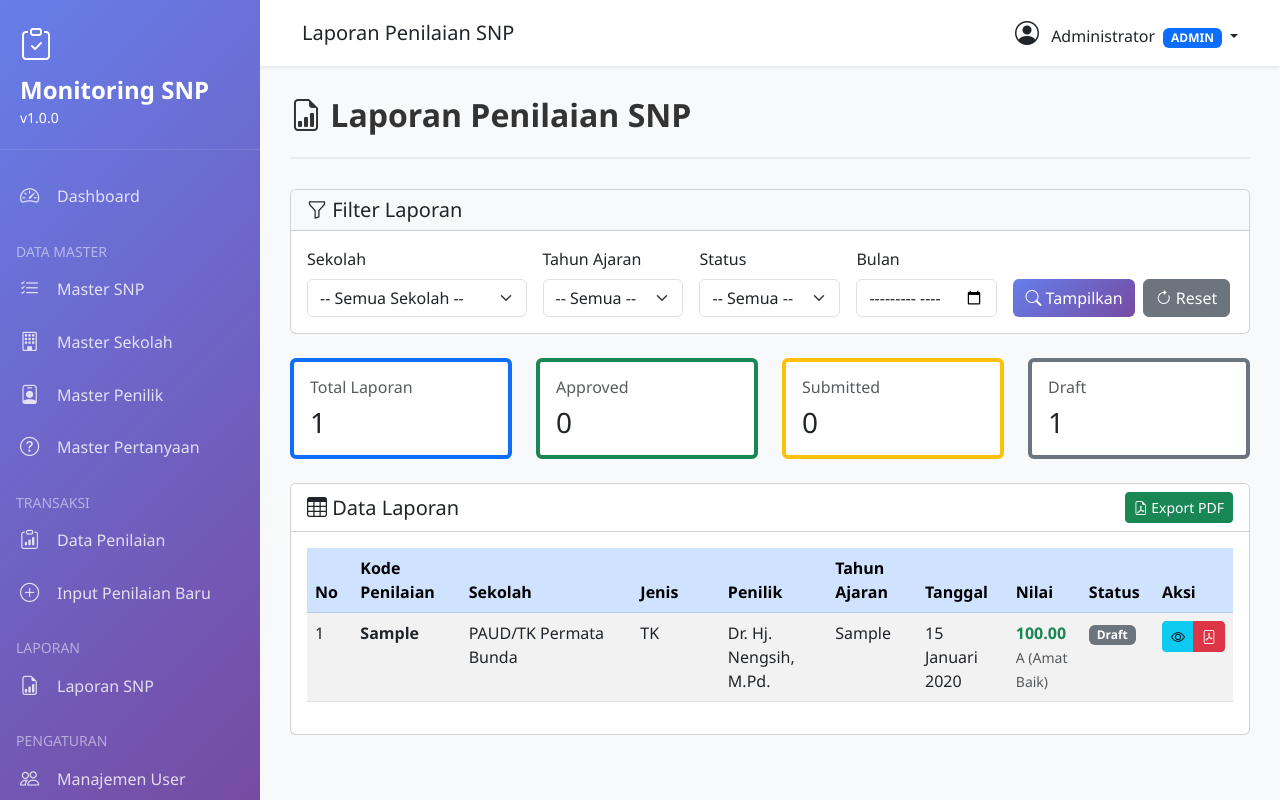
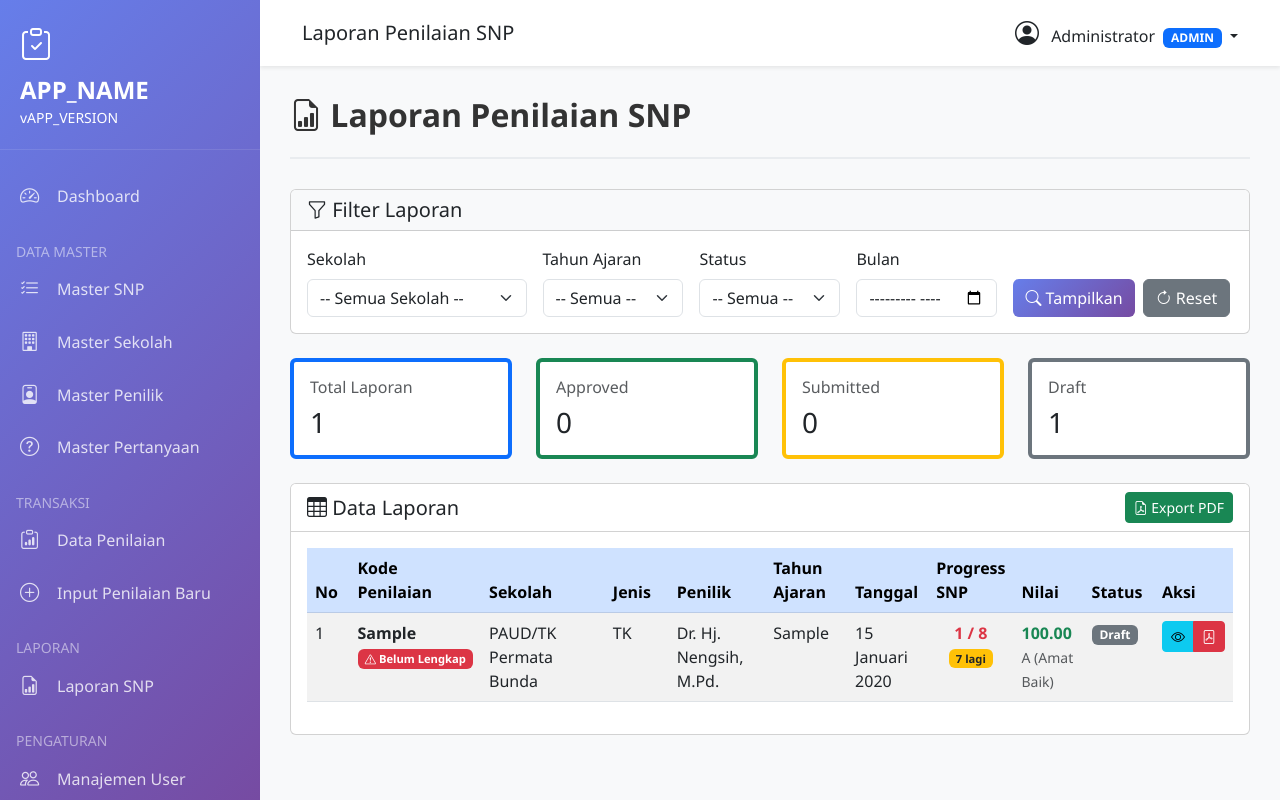
Before and after one commit to miftahnurjamil/monitoring-snp, a PHP site: page /monitoring-snp/modules/laporan.php in a window 1280 px wide. Run offline with PHP 8.4, Linux system fonts and the light colour scheme; a user stored in the database is signed in; data comes from the database, SQL or seed files in the repository; tables that the repository leaves empty hold one stand-in row (values such as "Sample post"); some libraries are stand-ins or nearby versions.

Commit message:
prgress cnp di laporan

```diff
--- a/modules/laporan.php
+++ b/modules/laporan.php
@@ -39,7 +39,8 @@ $laporan = $db->query("
         s.jenis_sekolah,
         p.nama_lengkap as nama_penilik,
         (SELECT SUM(total_skor_perolehan) FROM rekapitulasi_snp WHERE transaksi_id = t.id) as total_perolehan,
-        (SELECT SUM(total_skor_maksimal) FROM rekapitulasi_snp WHERE transaksi_id = t.id) as total_maksimal
+        (SELECT SUM(total_skor_maksimal) FROM rekapitulasi_snp WHERE transaksi_id = t.id) as total_maksimal,
+        (SELECT COUNT(DISTINCT snp_id) FROM rekapitulasi_snp WHERE transaksi_id = t.id) as snp_dinilai
     FROM transaksi_penilaian t
     LEFT JOIN master_sekolah s ON t.sekolah_id = s.id
     LEFT JOIN master_penilik p ON t.penilik_id = p.id
@@ -171,11 +172,12 @@ require_once '../includes/header.php';
                     <tr>
                         <th width="5%">No</th>
                         <th width="12%">Kode Penilaian</th>
-                        <th width="20%">Sekolah</th>
-                        <th width="10%">Jenis</th>
+                        <th width="18%">Sekolah</th>
+                        <th width="8%">Jenis</th>
                         <th width="12%">Penilik</th>
                         <th width="10%">Tahun Ajaran</th>
-                        <th width="10%">Tanggal</th>
+                        <th width="9%">Tanggal</th>
+                        <th width="8%">Progress SNP</th>
                         <th width="8%">Nilai</th>
                         <th width="8%">Status</th>
                         <th width="5%">Aksi</th>
@@ -190,6 +192,11 @@ require_once '../includes/header.php';
                             $nilai = round(($row['total_perolehan'] / $row['total_maksimal']) * 100, 2);
                         }
                         $kategori = getKategoriNilai($nilai);
+
+                        // Progress SNP
+                        $snp_dinilai = (int)$row['snp_dinilai'];
+                        $total_snp = 8;
+                        $progress_lengkap = ($snp_dinilai >= $total_snp);
 
                         // Status badge
                         $statusBadge = '';
@@ -206,12 +213,36 @@ require_once '../includes/header.php';
                     ?>
                     <tr>
                         <td><?php echo $no++; ?></td>
-                        <td><strong><?php echo $row['kode_penilaian']; ?></strong></td>
+                        <td>
+                            <strong><?php echo $row['kode_penilaian']; ?></strong>
+                            <?php if (!$progress_lengkap): ?>
+                            <br><span class="badge bg-danger" style="font-size: 0.7rem;">
+                                <i class="bi bi-exclamation-triangle"></i> Belum Lengkap
+                            </span>
+                            <?php endif; ?>
+                        </td>
                         <td><?php echo $row['nama_sekolah']; ?></td>
                         <td><?php echo $row['jenis_sekolah']; ?></td>
                         <td><?php echo $row['nama_penilik']; ?></td>
                         <td><?php echo $row['tahun_ajaran']; ?></td>
                         <td><?php echo formatTanggal($row['tanggal_penilaian']); ?></td>
+                        <td>
+                            <div class="text-center">
+                                <strong class="<?php echo $progress_lengkap ? 'text-success' : 'text-danger'; ?>">
+                                    <?php echo $snp_dinilai; ?> / <?php echo $total_snp; ?>
+                                </strong>
+                                <br>
+                                <?php if ($progress_lengkap): ?>
+                                    <span class="badge bg-success" style="font-size: 0.7rem;">
+                                        <i class="bi bi-check-circle"></i> Lengkap
+                                    </span>
+                                <?php else: ?>
+                                    <span class="badge bg-warning text-dark" style="font-size: 0.7rem;">
+                                        <?php echo ($total_snp - $snp_dinilai); ?> lagi
+                                    </span>
+                                <?php endif; ?>
+                            </div>
+                        </td>
                         <td>
                             <strong class="<?php echo $nilai >= 86 ? 'text-success' : ($nilai >= 71 ? 'text-warning' : 'text-danger'); ?>">
                                 <?php echo number_format($nilai, 2); ?>
```
